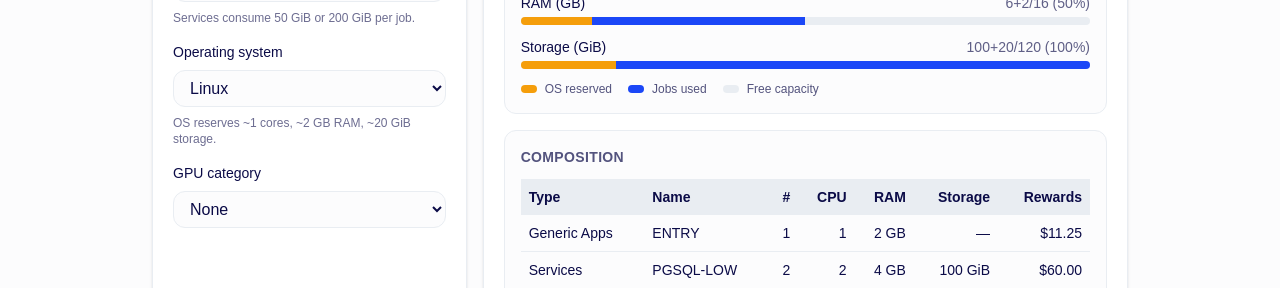
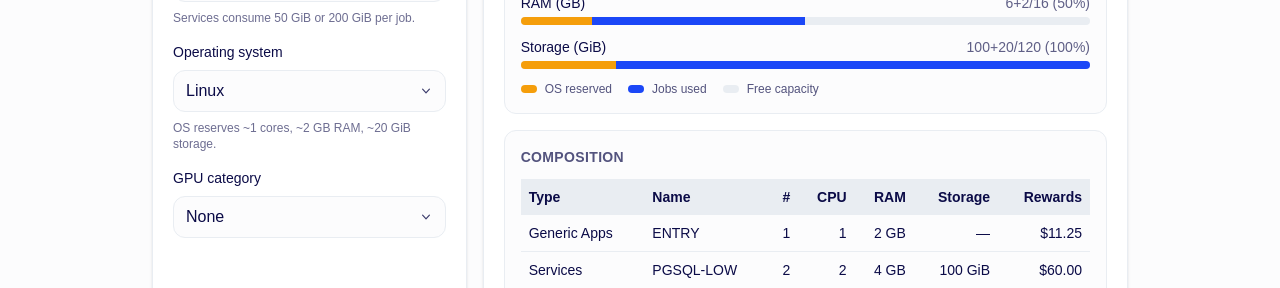
Before and after one commit to Ratio1/calculator, a Next.js app: page /max-poai in a window 1280 px wide. Shown: the part 650-938 px from the top of the page. Built offline with nearby package versions, Linux system fonts and the light colour scheme.

Commit message:
fix: fix visual bug of dropdown

```diff
--- a/app/max-poai/page.tsx
+++ b/app/max-poai/page.tsx
@@ -515,13 +515,13 @@ export default function EdgeMixCalculator() {
 
       <div className="mx-auto max-w-5xl p-6">
         {/* Top bar */}
-
         <div className="flex flex-row justify-start items-start gap-1">
           <header className="mb-6 flex items-baseline justify-between">
             <h1 className="text-2xl font-bold">Max Proof of AI Rewards</h1>
           </header>
           <div className="rounded-lg label px-1.5 py-0.5 text-xs">V1.0.1</div>
         </div>
+
         <section className="rounded-2xl bg-white p-5 shadow mb-4">
           <div className="flex items-start">
             {/* icon */}
@@ -550,6 +550,7 @@ export default function EdgeMixCalculator() {
             </div>
           </div>
         </section>
+
         <div className="grid gap-4 md:grid-cols-2 lg:grid-cols-3">
           {/* Inputs */}
           <section
@@ -615,10 +616,12 @@ export default function EdgeMixCalculator() {
                 </p>
               </LabeledInput>
 
+              {/* OS select with padded right + custom chevron */}
               <div className="grid gap-2">
                 <label className="text-sm font-medium">Operating system</label>
+                <div className="relative">
                   <select
-                  className="w-full rounded-xl px-3 py-2"
+                    className="w-full rounded-xl px-3 py-2 pr-12 appearance-none"
                     style={{
                       border: "1px solid var(--color-slate-150)",
                       background: "var(--color-light)",
@@ -630,6 +633,25 @@ export default function EdgeMixCalculator() {
                     <option value="Windows">Windows</option>
                     <option value="macOS">macOS</option>
                   </select>
+                  {/* Custom chevron */}
+                  <svg
+                    className="pointer-events-none absolute right-3 top-1/2 -translate-y-1/2 h-4 w-4"
+                    viewBox="0 0 20 20"
+                    fill="currentColor"
+                    aria-hidden="true"
+                    style={{
+                      color:
+                        "color-mix(in srgb, var(--color-body) 80%, transparent)",
+                    }}
+                  >
+                    <path
+                      fillRule="evenodd"
+                      d="M5.23 7.21a.75.75 0 011.06.02L10 11.17l3.71-3.94a.75.75 0 111.08 1.04l-4.24 4.5a.75.75 0 01-1.08 0l-4.24-4.5a.75.75 0 01.02-1.06z"
+                      clipRule="evenodd"
+                    />
+                  </svg>
+                </div>
+
                 <p
                   className="text-xs"
                   style={{
@@ -641,7 +663,6 @@ export default function EdgeMixCalculator() {
                   {reservedSgiB} GiB storage.
                 </p>
 
-                {/* Small warning for Windows/macOS */}
                 {(os === "Windows" || os === "macOS") && (
                   <div
                     className="mt-2 rounded-md p-2 text-xs"
@@ -661,16 +682,20 @@ export default function EdgeMixCalculator() {
                 )}
               </div>
 
+              {/* GPU select with padded right + custom chevron */}
               <div className="grid gap-2">
                 <label className="text-sm font-medium">GPU category</label>
+                <div className="relative">
                   <select
-                  className="w-full rounded-xl px-3 py-2"
+                    className="w-full rounded-xl px-3 py-2 pr-12 appearance-none"
                     style={{
                       border: "1px solid var(--color-slate-150)",
                       background: "var(--color-light)",
                     }}
                     value={gpuCategory}
-                  onChange={(e) => setGpuCategory(e.target.value as GCategory)}
+                    onChange={(e) =>
+                      setGpuCategory(e.target.value as GCategory)
+                    }
                   >
                     <option value="NONE">None</option>
                     <option value="G-ENTRY">G-ENTRY (RTX 2060–3070)</option>
@@ -680,6 +705,24 @@ export default function EdgeMixCalculator() {
                     </option>
                     <option value="G-ULTRA">G-ULTRA (A100, H100)</option>
                   </select>
+                  {/* Custom chevron */}
+                  <svg
+                    className="pointer-events-none absolute right-3 top-1/2 -translate-y-1/2 h-4 w-4"
+                    viewBox="0 0 20 20"
+                    fill="currentColor"
+                    aria-hidden="true"
+                    style={{
+                      color:
+                        "color-mix(in srgb, var(--color-body) 80%, transparent)",
+                    }}
+                  >
+                    <path
+                      fillRule="evenodd"
+                      d="M5.23 7.21a.75.75 0 011.06.02L10 11.17l3.71-3.94a.75.75 0 111.08 1.04l-4.24 4.5a.75.75 0 01-1.08 0l-4.24-4.5a.75.75 0 01.02-1.06z"
+                      clipRule="evenodd"
+                    />
+                  </svg>
+                </div>
 
                 {gpuRule && (
                   <p
```
Lines whose indentation alone changed are shown as unchanged.
